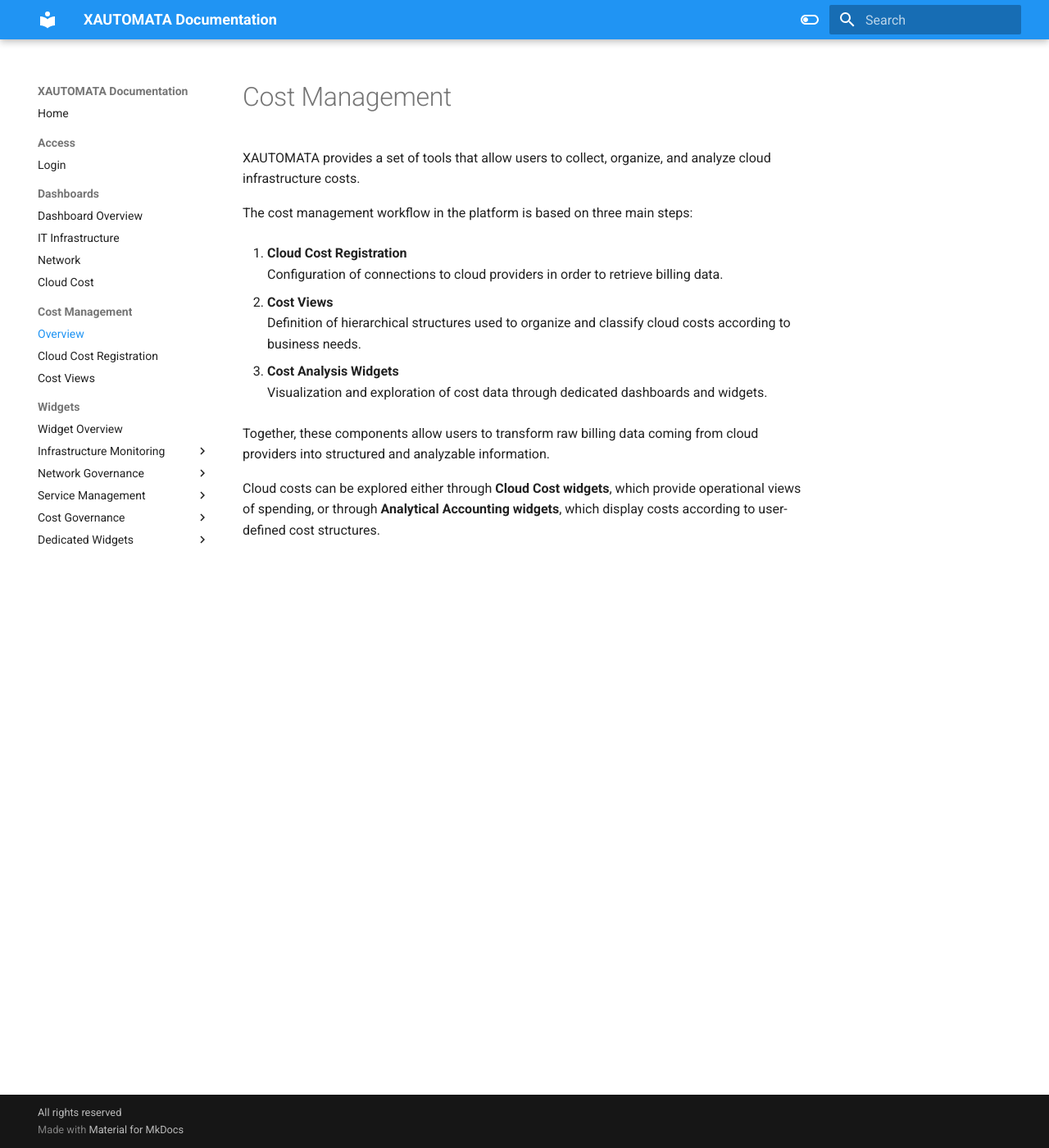
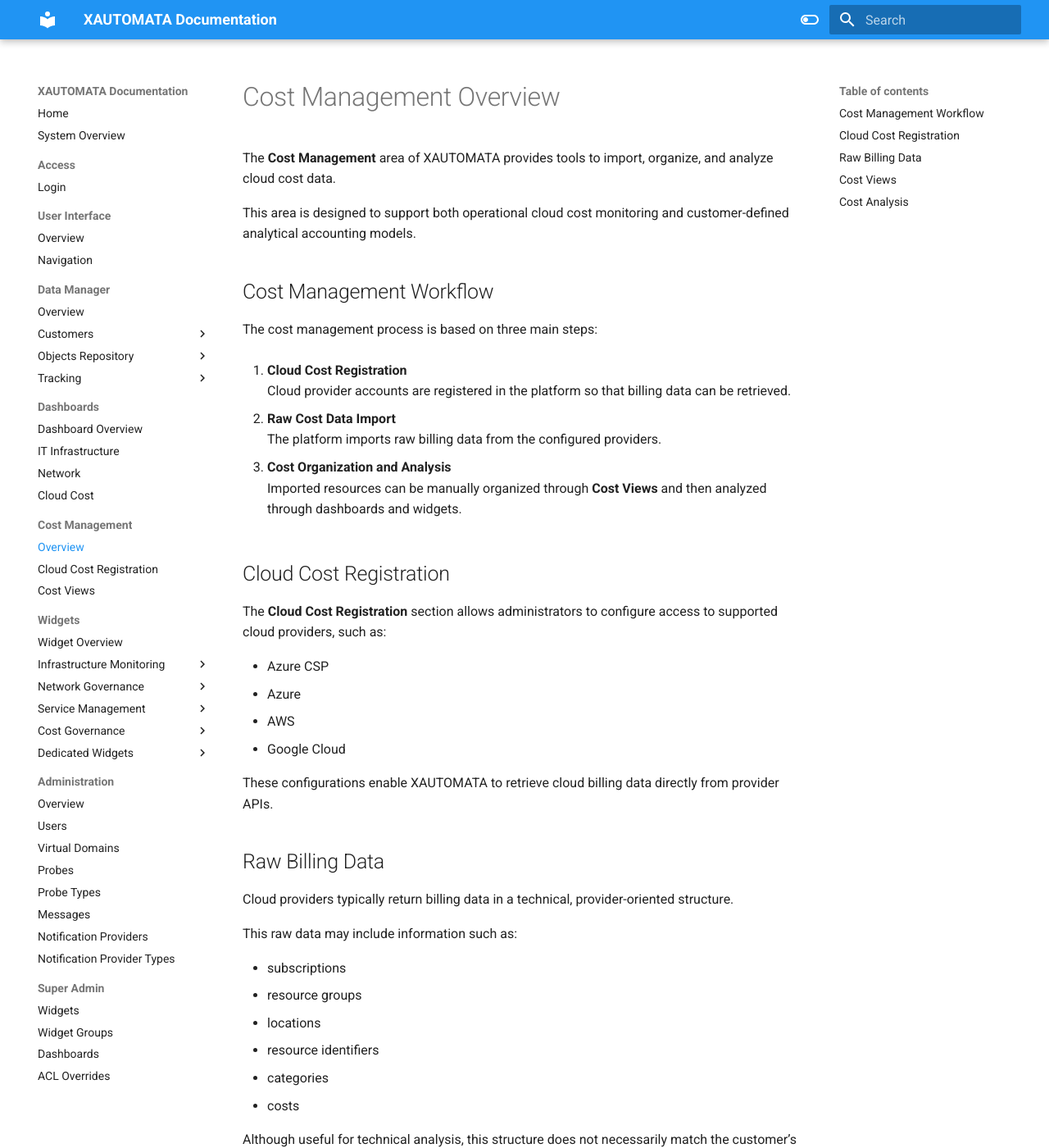
Before and after one commit to xautomata/User-Interface-Manual, an MkDocs documentation site: the page built from docs/cost_management_overview.md, in a window 1280 px wide and 1400 px high. Shown: the whole window at 82% size. Built offline with MkDocs 1.6.1 and Material for MkDocs 9.7.7, drawn with Linux system fonts in a browser that asks for light colours; some of the changed text lies outside the part shown.

Commit message:
Add comprehensive documentation for cost management, dashboards, and user interface; enhance navigation structure in mkdocs

```diff
--- a/docs/cost_management_overview.md
+++ b/docs/cost_management_overview.md
@@ -1,18 +1,71 @@
-# Cost Management
+# Cost Management Overview
 
-XAUTOMATA provides a set of tools that allow users to collect, organize, and analyze cloud infrastructure costs.
+The **Cost Management** area of XAUTOMATA provides tools to import, organize, and analyze cloud cost data.
 
-The cost management workflow in the platform is based on three main steps:
+This area is designed to support both operational cloud cost monitoring and customer-defined analytical accounting models.
+
+## Cost Management Workflow
+
+The cost management process is based on three main steps:
 
 1. **Cloud Cost Registration**
-   Configuration of connections to cloud providers in order to retrieve billing data.
+   Cloud provider accounts are registered in the platform so that billing data can be retrieved.
 
-2. **Cost Views**
-   Definition of hierarchical structures used to organize and classify cloud costs according to business needs.
+2. **Raw Cost Data Import**
+   The platform imports raw billing data from the configured providers.
 
-3. **Cost Analysis Widgets**
-   Visualization and exploration of cost data through dedicated dashboards and widgets.
+3. **Cost Organization and Analysis**
+   Imported resources can be manually organized through **Cost Views** and then analyzed through dashboards and widgets.
 
-Together, these components allow users to transform raw billing data coming from cloud providers into structured and analyzable information.
+## Cloud Cost Registration
 
-Cloud costs can be explored either through **Cloud Cost widgets**, which provide operational views of spending, or through **Analytical Accounting widgets**, which display costs according to user-defined cost structures.
+The **Cloud Cost Registration** section allows administrators to configure access to supported cloud providers, such as:
+
+- Azure CSP
+- Azure
+- AWS
+- Google Cloud
+
+These configurations enable XAUTOMATA to retrieve cloud billing data directly from provider APIs.
+
+## Raw Billing Data
+
+Cloud providers typically return billing data in a technical, provider-oriented structure.
+
+This raw data may include information such as:
+
+- subscriptions
+- resource groups
+- locations
+- resource identifiers
+- categories
+- costs
+
+Although useful for technical analysis, this structure does not necessarily match the customer’s internal organizational model.
+
+## Cost Views
+
+To support analytical accounting, XAUTOMATA provides **Cost Views**.
+
+A Cost View is a customer-defined structure used to manually organize cloud resources according to business or accounting criteria.
+
+This allows customers to transform raw provider billing data into a structured model that reflects their own needs.
+
+For example, costs can be organized by:
+
+- department
+- project
+- service
+- cost center
+
+## Cost Analysis
+
+Once the cloud cost data has been imported and organized, it can be analyzed through two different perspectives:
+
+- **Cloud Cost widgets**
+  Focused on direct analysis of imported cost data, trends, breakdowns, forecasts, and anomalies.
+
+- **Analytical Accounting widgets**
+  Focused on customer-defined cost structures created through Cost Views.
+
+Together, these tools provide both operational visibility and accounting-oriented cost analysis.
--- a/mkdocs.yml
+++ b/mkdocs.yml
@@ -56,13 +56,39 @@ markdown_extensions:
   - pymdownx.blocks.caption
 
 nav:
+
   - Home: index.md
+  - System Overview: system_overview.md
 
   - Access:
       - Login: Login.md
 
+  - User Interface:
+      - Overview: ui_overview.md
+      - Navigation: navigation.md
+
+  - Data Manager:
+      - Overview: data_manager_overview.md
+
+      - Customers:
+          - Customers: customers.md
+          - Sites: sites.md
+          - Contacts: contacts.md
+
+      - Objects Repository:
+          - Groups: groups.md
+          - Objects: objects.md
+          - Metric Types: metric_types.md
+          - Metrics: metrics.md
+          - Services: services.md
+
+      - Tracking:
+          - Calendars: calendars.md
+          - Downtimes: downtimes.md
+          - Dispatchers: dispatchers.md
+
   - Dashboards:
-      - Dashboard Overview: overview.md
+      - Dashboard Overview: dashboards_overview.md
       - IT Infrastructure: it_infrastructure.md
       - Network: network_dashboard.md
       - Cloud Cost: cloudcost_dashboard.md
@@ -94,6 +120,25 @@ nav:
 
       - Dedicated Widgets:
           - MCD Dedicated: widget_mcd_dedicated.md
+          - MCD Massive Reboot: widget_mcd_reboot.md
+          - MCD Rebuild VM: widget_mcd_rebuild_vm.md
+          - MCD Massive Downtime: widget_mcd_downtime.md
+
+  - Administration:
+      - Overview: administration_overview.md
+      - Users: users.md
+      - Virtual Domains: virtual_domains.md
+      - Probes: probes.md
+      - Probe Types: probe_types.md
+      - Messages: messages.md
+      - Notification Providers: notification_providers.md
+      - Notification Provider Types: notification_provider_types.md
+
+  - Super Admin:
+      - Widgets: admin_widgets.md
+      - Widget Groups: admin_widget_groups.md
+      - Dashboards: admin_dashboards.md
+      - ACL Overrides: acl_overrides.md
 
 copyright:
   All rights reserved
```
Also changed, not shown: docs/cloud_cost_registration.md (+11 -6 lines), docs/cloudcost_dashboard.md (+30 -3 lines), docs/cost_views.md (+21 -5 lines), docs/dashboards_overview.md (added, +82 -0 lines), docs/data_manager_overview.md (added, +100 -0 lines), docs/navigation.md (added, +85 -0 lines), docs/system_overview.md (added, +90 -0 lines), docs/ui_overview.md (added, +101 -0 lines), docs/widget_cloudcost.md (+11 -9 lines), docs/administration_overview.md (added).
